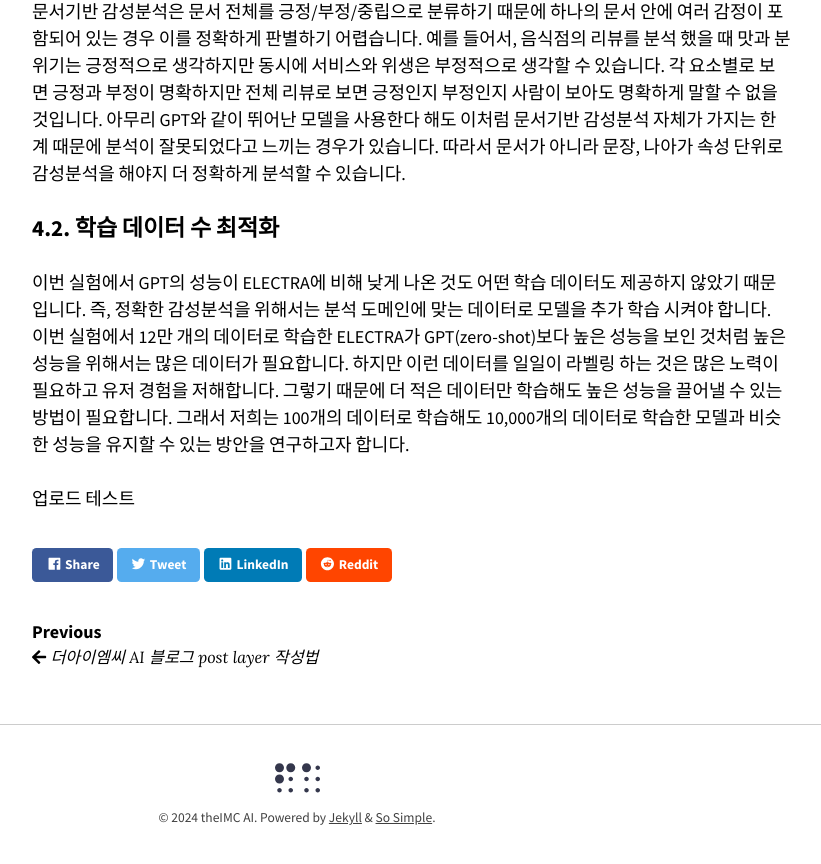
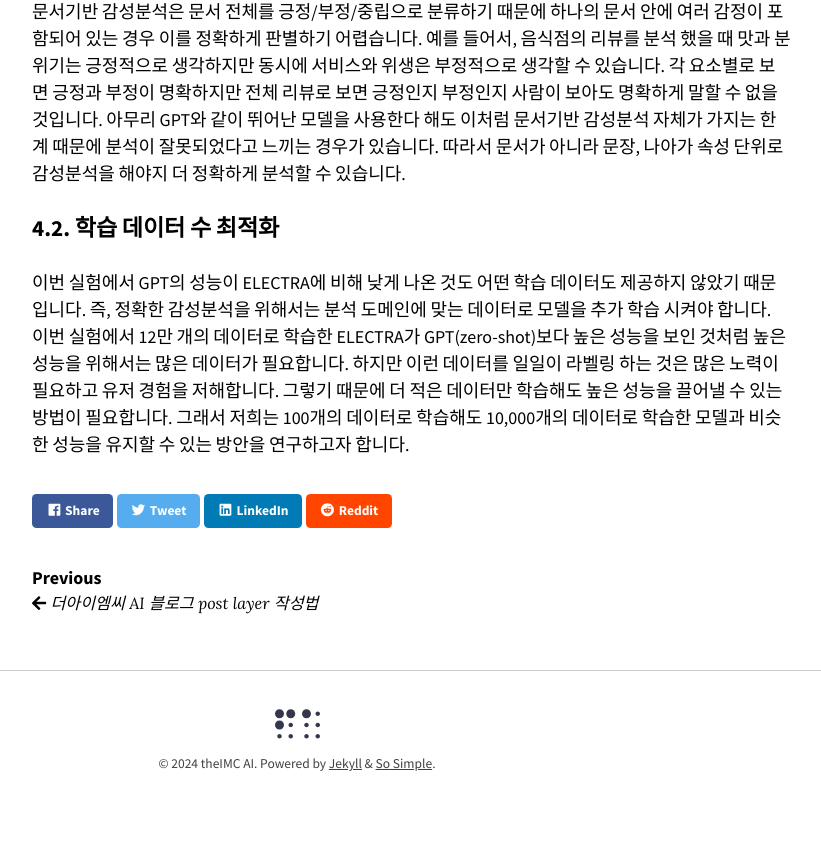
Before and after one commit to aitheimc/aitheimc.github.io, a Jekyll site: the page built from _posts/2024-10-22-upgrade-sentiment-analysis.markdown, in a window 1280 px wide and 900 px high, scrolled down 4418 px. Shown: the top 864 px of the window, without its empty margins (343-1164 px from the left). Built offline with Jekyll 4.4.1, drawn with Linux system fonts in a browser that asks for light colours; nearby versions of some CDN libraries.

Commit message:
remove test element

```diff
--- a/_posts/2024-10-22-upgrade-sentiment-analysis.markdown
+++ b/_posts/2024-10-22-upgrade-sentiment-analysis.markdown
@@ -94,5 +94,3 @@ Naive Bayes는 12만 개의 데이터를 학습했음에도 동일한 데이터
 이번 실험에서 GPT의 성능이 ELECTRA에 비해 낮게 나온 것도 어떤 학습 데이터도 제공하지 않았기 때문입니다. 즉, 정확한 감성분석을 위해서는 분석 도메인에 맞는 데이터로 모델을 추가 학습 시켜야 합니다. 이번 실험에서 12만 개의 데이터로 학습한 ELECTRA가 GPT(zero-shot)보다 높은 성능을 보인 것처럼 높은 성능을 위해서는 많은 데이터가 필요합니다.
 하지만 이런 데이터를 일일이 라벨링 하는 것은 많은 노력이 필요하고 유저 경험을 저해합니다. 그렇기 때문에 더 적은 데이터만 학습해도 높은 성능을 끌어낼 수 있는 방법이 필요합니다.
 그래서 저희는 100개의 데이터로 학습해도 10,000개의 데이터로 학습한 모델과 비슷한 성능을 유지할 수 있는 방안을 연구하고자 합니다.
-
-업로드 테스트
```
